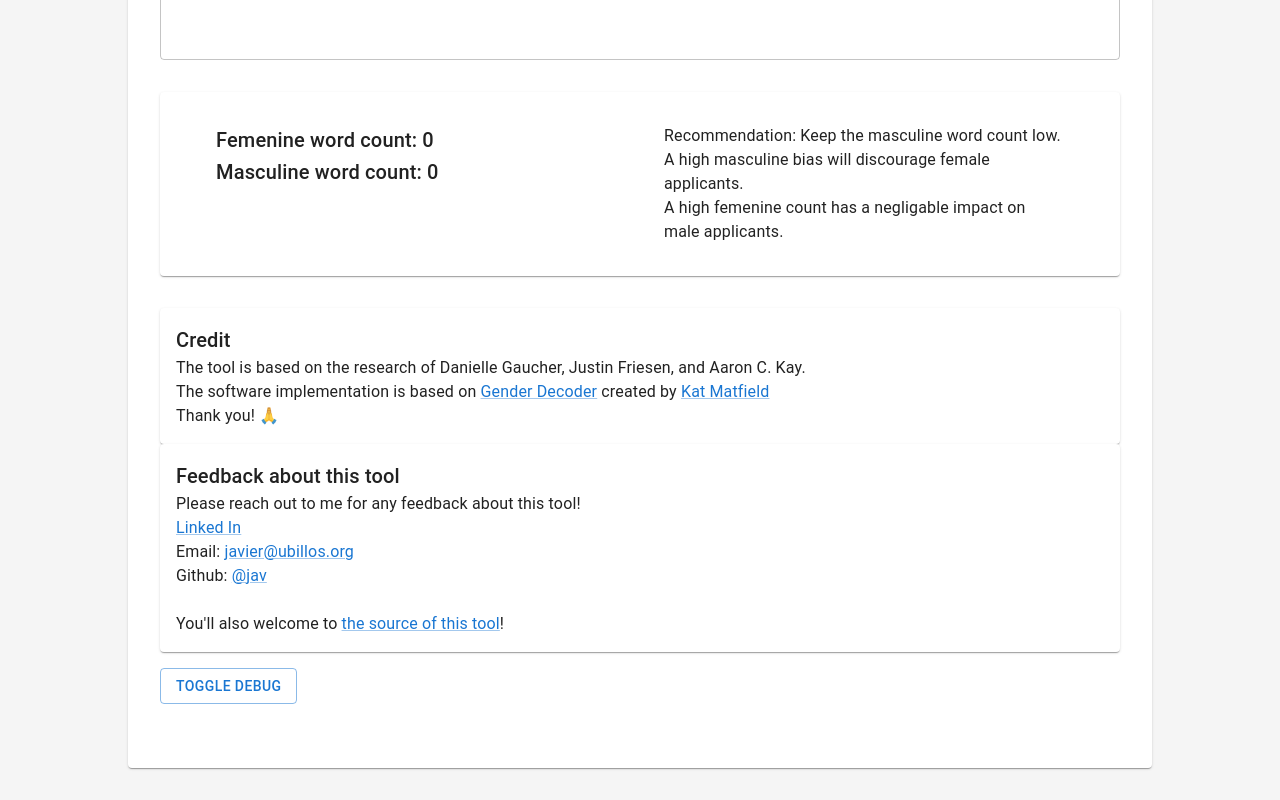
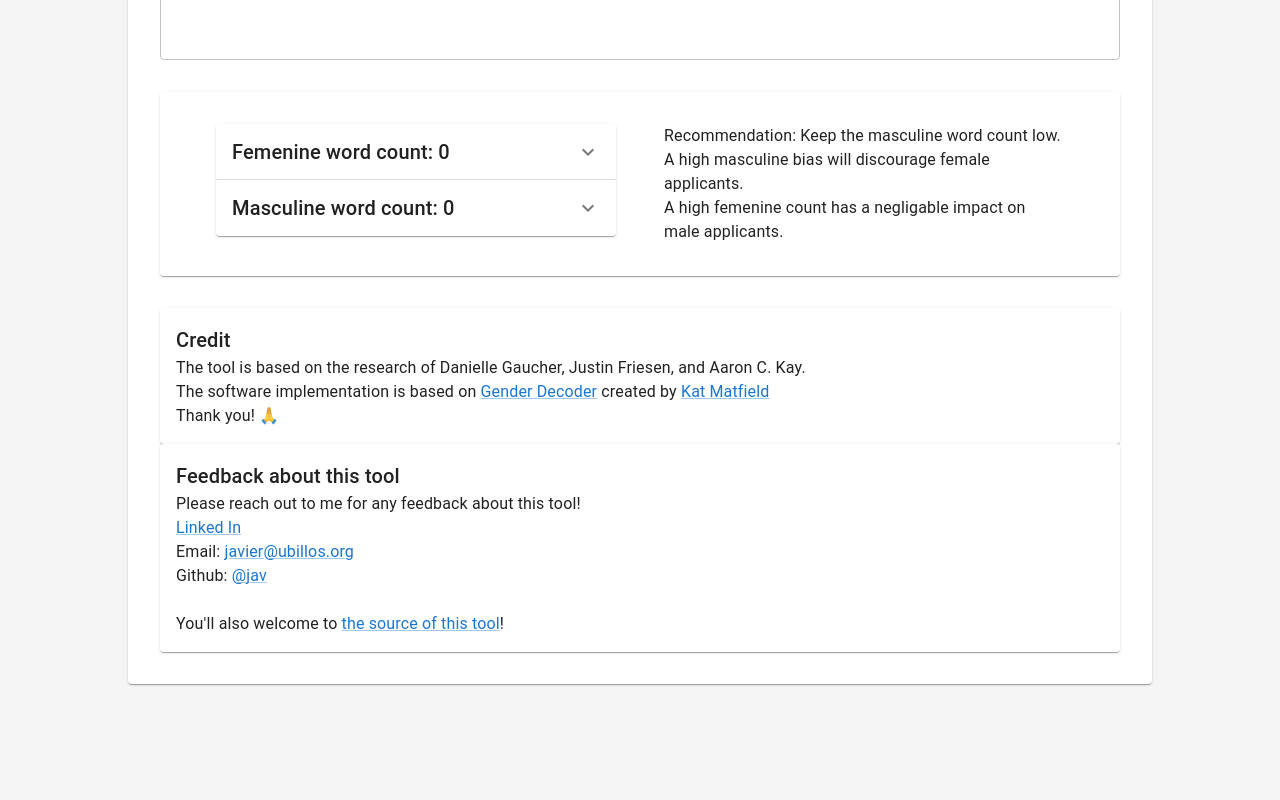
Before and after one commit to jav/jobad-gender-decoder-frontend, a React (Create React App) app: page / in a window 1280 px wide. Shown: the part 599-1399 px from the top of the page. After the commit the page ends 1315 px from the top, so only its background shows below. Built offline with nearby package versions, Linux system fonts and the light colour scheme.

Commit message:
Add listing of found words to <Bias>.

```diff
--- a/package.json
+++ b/package.json
@@ -7,6 +7,7 @@
     "@emotion/react": "^11.11.4",
     "@emotion/styled": "^11.11.0",
     "@fontsource/roboto": "^5.0.12",
+    "@mui/icons-material": "^5.15.12",
     "@mui/material": "^5.15.12",
     "@testing-library/jest-dom": "^5.17.0",
     "@testing-library/react": "^13.4.0",
--- a/src/App.tsx
+++ b/src/App.tsx
@@ -11,8 +11,9 @@ import './App.css';
 import JobAdInput from './JobAdInput';
 import JobAdFeedback from './JobAdFeedback';
 import Bias from './Bias';
-import { countFemenineWords, countMasculineWords } from './wordlist/wordlist';
+import { countFemenineWords, countMasculineWords, findFemenineWords, findMasculineWords, getSentenceOfFoundWord } from './wordlist/wordlist';
 import conf from './config/config'
+import FoundWord from './types/FoundWord';
 
 
 const API_BASE_URL = conf.API_BASE_URL
@@ -24,7 +25,8 @@ function App() {
   const [jobAdFeedback, setJobAdFeedback] = useState("No feedback yet...")
   const [femenineWordCount, setFemenineWordCount] = useState(0)
   const [masculineWordCount, setMasculineWordCount] = useState(0)
-  const [debug, setDebug] = useState(false)
+  const [femenineWordsFound, setFemenineWordsFound] = useState<FoundWord[]>([])
+  const [masculineWordsFound, setMasculineWordsFound] = useState<FoundWord[]>([])
   const [feedbackPromptOverride, setFeedbackPromptOverride] = useState("")
 
   const jobAdInputChanged = (s: string) => {
@@ -35,6 +37,8 @@ function App() {
   const updateBias = (s: string) => {
     setFemenineWordCount(() => countFemenineWords(s))
     setMasculineWordCount(() => countMasculineWords(s))
+    setFemenineWordsFound(() => findFemenineWords(s))
+    setMasculineWordsFound(() => findMasculineWords(s))
   }
 
   const getFeedbackOnJobAd = async () => {
@@ -46,7 +50,8 @@ function App() {
         },
         body: JSON.stringify({
           jobAd: jobAdInputText,
-          promptOverride: feedbackPromptOverride
+          femenineWordsFound: femenineWordsFound.map(w => ({sentence: getSentenceOfFoundWord(w, jobAdInputText), word: w.word})),
+          masculineWordsFound: masculineWordsFound.map(w => ({sentence: getSentenceOfFoundWord(w, jobAdInputText), word: w.word})),
         })
       })
       const data = await res.json()
@@ -57,10 +62,6 @@ function App() {
       console.log(error)
       setFeedbackSubmissionSuccess("Error")
     }
-  }
-
-  const toggleDebug = async () => {
-    setDebug(() => !debug)
   }
 
   const resetPromptOverride = async () => {
@@ -114,9 +115,11 @@ function App() {
 
         <JobAdInput value={jobAdInputText} onChange={(s: string) => jobAdInputChanged(s)} />
         <Button sx={{ marginTop: 2, marginBottom: 4, marginRight: 4 }} variant="contained" onClick={getFeedbackOnJobAd}>Get feedback on Job Ad</Button>
-        {debug ? <Button variant="outlined" onClick={() => loadTestJobAd()}>Load test Job Ad</Button> : null}
         <JobAdFeedback value={jobAdFeedback} />
-        <Bias femenineWordCount={femenineWordCount} masculineWordCount={masculineWordCount} />
+        <Bias
+          femenineWordCount={femenineWordCount} masculineWordCount={masculineWordCount}
+          femenineWordsFound={femenineWordsFound} masculineWordsFound={masculineWordsFound}
+        />
         <Card sx={{ padding: 2 }}>
           <Typography variant="h6" component="h1">Credit</Typography>
           <Typography variant="body1">The tool is based on the research of Danielle Gaucher, Justin Friesen, and Aaron C. Kay. <br />
@@ -132,31 +135,11 @@ function App() {
 
             <Link href="https://www.linkedin.com/in/javierubillos" target="_blank">Linked In</Link> <br />
             Email: <Link href="mailto:javier@ubillos.com" target="_blank">javier@ubillos.org</Link> <br />
-            Github:             <Link href="https://github.com/jav" target="_blank">@jav</Link> <br />
+            Github: <Link href="https://github.com/jav" target="_blank">@jav</Link> <br />
             <br />
             You'll also welcome to <Link href="https://github.com/jav/jobad-gender-decoder">the source of this tool</Link>!
           </Typography>
         </Card>
-        {
-          process.env.NODE_ENV === "development" ?
-            <Button sx={{ marginTop: 2, marginBottom: 4, marginRight: 4 }}
-              variant="outlined"
-              onClick={() => toggleDebug()}>
-              Toggle Debug
-            </Button> : null
-        }
-        {
-          debug ?
-            <Container>
-              <TextField
-                value={feedbackPromptOverride}
-                onChange={(e) => updatePromptOverride(e.target.value)}
-                multiline={true}
-              />
-              <Button onClick={() => resetPromptOverride()}>Reset</Button>
-            </Container>
-            : null
-        }
       </Paper >
     </Container >
   );
--- a/src/Bias.tsx
+++ b/src/Bias.tsx
@@ -1,18 +1,35 @@
-import { Container, Paper, Typography } from '@mui/material';
+import { Accordion, AccordionDetails, AccordionSummary, Container, Paper, Typography } from '@mui/material';
+import ExpandMoreIcon from '@mui/icons-material/ExpandMore';
+import { FoundWord } from './types/FoundWord';
+import FoundWords from './FoundWords';
 
 interface BiasProps {
+    femenineWordCount: number
     masculineWordCount: number
-    femenineWordCount: number
+    femenineWordsFound: FoundWord[]
+    masculineWordsFound: FoundWord[]
 }
-
-const Bias = (props: BiasProps) => {
-    const { masculineWordCount, femenineWordCount } = props
+const Bias = ({ femenineWordCount, masculineWordCount, femenineWordsFound, masculineWordsFound }: BiasProps) => {
 
     return (
-        <Paper sx={{ display: "flex", flexDirection: "row", my: 4, padding:4 }}>
+        <Paper sx={{ display: "flex", flexDirection: "row", my: 4, padding: 4 }}>
             <Container>
-                <Typography variant="h6">Femenine word count: {femenineWordCount}</Typography>
-                <Typography variant="h6">Masculine word count: {masculineWordCount}</Typography>
+                <Accordion>
+                    <AccordionSummary expandIcon={<ExpandMoreIcon />}                     >
+                        <Typography variant="h6">Femenine word count: {femenineWordsFound.length}</Typography>
+                    </AccordionSummary>
+                    <AccordionDetails>
+                        <FoundWords wordsFound={femenineWordsFound} />
+                    </AccordionDetails>
+                </Accordion>
+                <Accordion>
+                    <AccordionSummary expandIcon={<ExpandMoreIcon />}>
+                        <Typography variant="h6">Masculine word count: {masculineWordsFound.length}</Typography>
+                    </AccordionSummary>
+                    <AccordionDetails>
+                        <FoundWords wordsFound={masculineWordsFound} />
+                    </AccordionDetails>
+                </Accordion>
             </Container>
             <Container>
                 <Typography variant="body1">Recommendation: Keep the masculine word count low.</Typography>
@@ -21,7 +38,7 @@ const Bias = (props: BiasProps) => {
                     A high femenine count has a negligable impact on male applicants.
                 </Typography>
             </Container>
-        </Paper>
+        </Paper >
     )
 }
 
--- /dev/null
+++ b/src/FoundWords.tsx
@@ -0,0 +1,30 @@
+import Container from '@mui/material/Container';
+import { FoundWord } from './types/FoundWord';
+import Typography from '@mui/material/Typography';
+
+const uniqueWords = (words: FoundWord[]): string[] => {
+    return [...new Set(words.map(w => w.word))]
+}
+
+interface FoundWordsProps {
+    wordsFound: FoundWord[]
+}
+
+const FoundWords = ({ wordsFound }: FoundWordsProps) => {
+
+    return (
+        <Container>
+            {uniqueWords(wordsFound).length <= 0 ?
+                (<Typography variant="body1">No words found</Typography>) :
+                (<Typography variant="body1">Words found (deduplicated list):</Typography>)}
+
+            {uniqueWords(wordsFound).map((word, i) => (
+                <Typography key={i} variant="body1">
+                    {word}
+                </Typography>
+            ))}
+        </Container>
+    )
+}
+
+export default FoundWords
--- /dev/null
+++ b/src/types/FoundWord.ts
@@ -0,0 +1,7 @@
+export type FoundWord = {
+    word: string
+    sentence?: string
+    index: number
+}
+
+export default FoundWord
--- a/src/wordlist/wordlist.ts
+++ b/src/wordlist/wordlist.ts
@@ -1,17 +1,64 @@
+import FoundWord from '../types/FoundWord'
 import wordlist from './wordlist.json'
 
 const masculineWordList = wordlist.masculine_coded_words
 const femenineWordList = wordlist.feminine_coded_words
 const nonCodedWordList = wordlist.non_coded_exceptions
 
+export const findFemenineWords = (text: string): FoundWord[] => {
+    return findWords(text.toLowerCase(), femenineWordList, nonCodedWordList)
+}
+
+export const findMasculineWords = (text: string): FoundWord[] => {
+    return findWords(text.toLowerCase(), masculineWordList, nonCodedWordList)
+}
+
+export const findWords = (text: string, codedWordList: string[], neutralWordList: string[]): FoundWord[] => {
+    return codedWordList.flatMap(word => findWord(text, word, neutralWordList))
+}
+
+const findWord = (text: string, word: string, neutralWordList: string[]): FoundWord[] => {
+    let regex = new RegExp(`[^A-Za-z0-9]?${word}[A-Za-z]*`, "ig")
+    const matchesIterator = text.matchAll(regex)
+    const matches = Array.from(matchesIterator)
+
+    /*     for (const match of matches) {
+            if (match.index === undefined) {
+                console.log("match.index is undefined")
+            } else {
+                console.log(
+                    `Found ${match[0]} start=${match.index} end=${match.index + match[0].length
+                    }.`,
+                )
+            }
+        } */
+
+    const filteredMatches = matches.filter(m => filterNeutralWords(m[0], neutralWordList))
+    console.log(`filteredMatches: ${filteredMatches}`)
+    return filteredMatches.map(
+        m => ({ word: m[0], sentence: getSentenceOfFoundWord(matchToFoundWord(m), text), index: m.index || -1 })
+    )
+}
+
+const matchToFoundWord = (match: RegExpMatchArray): FoundWord => {
+    return { word: match[0], index: match.index || -1 }
+}
+
+const filterNeutralWords = (word: string, neutralWordList: string[]): boolean => {
+    return neutralWordList
+        .map(neutralWord => !(word.toLowerCase().startsWith(neutralWord.toLowerCase())))
+        .reduce((acc: boolean, curr: boolean) => acc || curr, false)
+}
+
+
 
 export const countMasculineWords = (text: string): number => {
-    const words = textToWords(text)
+    const words = textToWords(text.toLowerCase())
     return filterMasculineWords(words).length
 }
 
 export const countFemenineWords = (text: string): number => {
-    const words = textToWords(text)
+    const words = textToWords(text.toLowerCase())
     return matchWordWithFemenineWordList(words).length
 }
 
@@ -37,3 +84,24 @@ const matchWordWithCodedWordList = (word: string, codedWordList: string[], neutr
     }
     return ""
 }
+
+export const getSentenceOfFoundWord = (foundWord: FoundWord, text: string): string => {
+    let allNonPrintableCharacters = new RegExp(`[^ -~]`, "g")
+    const matches = text.matchAll(allNonPrintableCharacters)
+
+    let prevMatchIndex = -1
+    let nextMatchIndex = -1
+    for (const match of matches) {
+        if (match.index === undefined) continue
+        if (foundWord.index > match.index) {
+            { prevMatchIndex = match.index }
+        }
+        if (foundWord.index < match.index) {
+            { nextMatchIndex = match.index }
+            break
+        }
+    }
+
+    return text.substring(prevMatchIndex + 1, nextMatchIndex)
+
+}
--- a/tsconfig.json
+++ b/tsconfig.json
@@ -1,6 +1,6 @@
 {
   "compilerOptions": {
-    "target": "es5",
+    "target": "es2015",
     "lib": [
       "dom",
       "dom.iterable",
```
